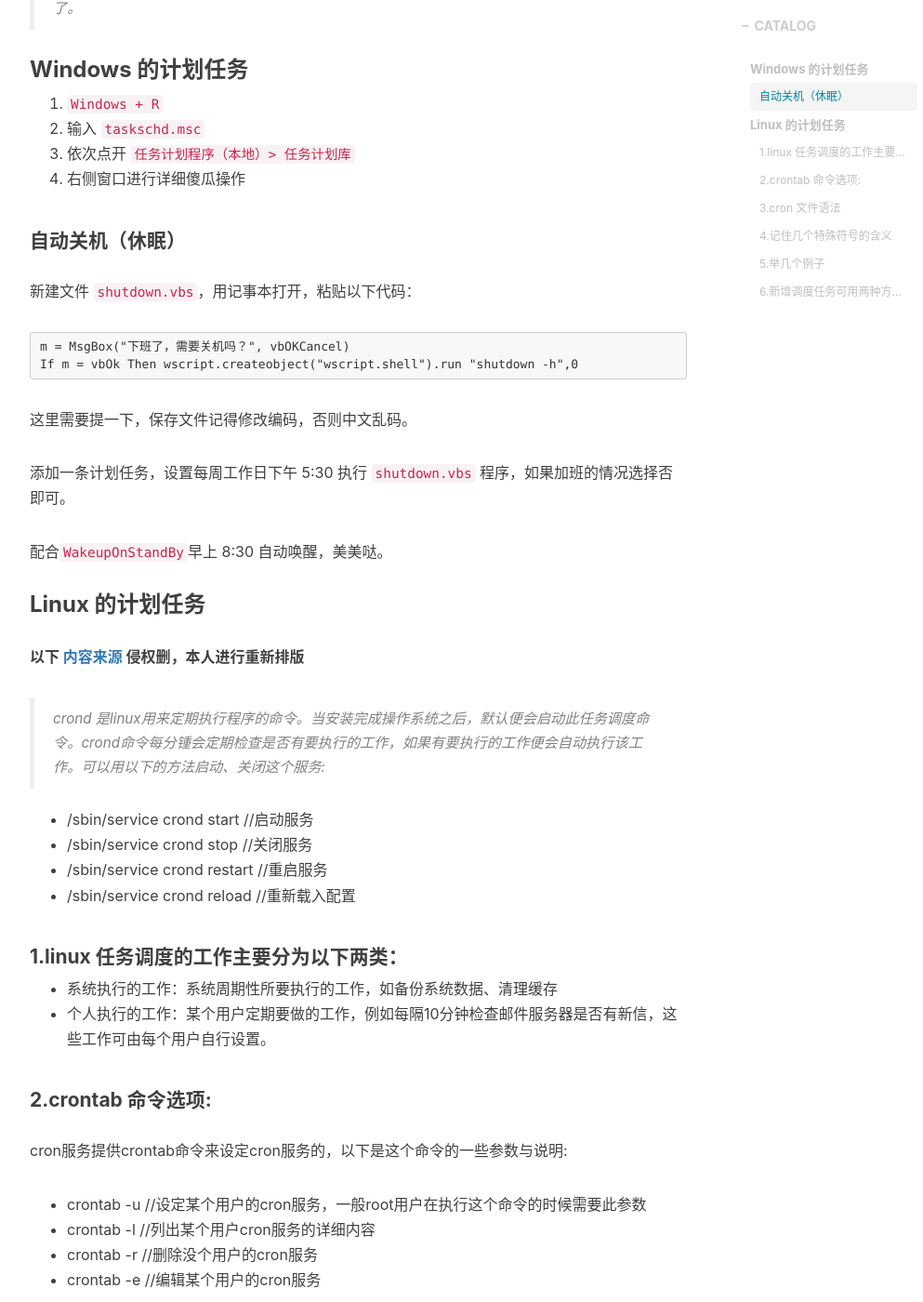
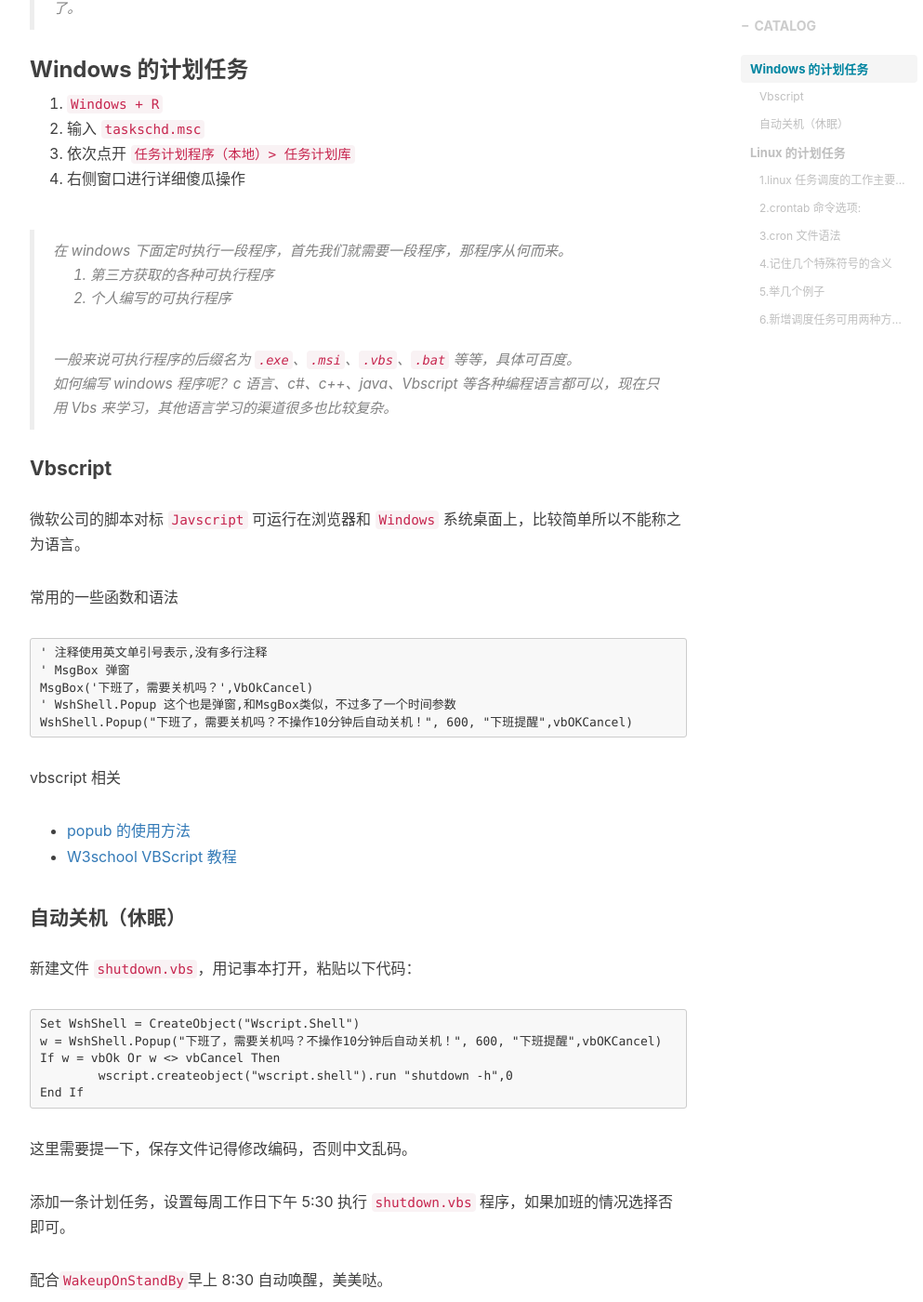
Before and after one commit to mengchenchen/mengchenchen.github.io, a Jekyll site: the page built from _posts/2018-12-21-关于 Linux 和 Windows 计划任务.md, in a window 1280 px wide and 1400 px high, scrolled down 689 px. Shown: the whole window at 93% size, without its empty margins (233-1226 px from the left). Built offline with Jekyll 4.4.1, drawn with Linux system fonts in a browser that asks for light colours; nearby versions of some CDN libraries; comment, search, counter and statistics services are not loaded.

Commit message:
Update 2018-12-21-关于 Linux 和 Windows 计划任务.md

````diff
--- a/_posts/2018-12-21-关于 Linux 和 Windows 计划任务.md
+++ b/_posts/2018-12-21-关于 Linux 和 Windows 计划任务.md
@@ -17,13 +17,44 @@ tag: Linux
 3. 依次点开 `任务计划程序（本地）> 任务计划库`
 4. 右侧窗口进行详细傻瓜操作
 
+> 在 windows 下面定时执行一段程序，首先我们就需要一段程序，那程序从何而来。
+>
+> 1. 第三方获取的各种可执行程序
+> 2. 个人编写的可执行程序
+>
+> 一般来说可执行程序的后缀名为 `.exe`、`.msi`、`.vbs`、`.bat` 等等，具体可百度。
+>
+> 如何编写 windows 程序呢？c 语言、c#、c++、java、Vbscript 等各种编程语言都可以，现在只用 Vbs 来学习，其他语言学习的渠道很多也比较复杂。
+
+#### Vbscript
+
+微软公司的脚本对标 `Javscript` 可运行在浏览器和 `Windows` 系统桌面上，比较简单所以不能称之为语言。
+
+常用的一些函数和语法
+
+```vbscript
+' 注释使用英文单引号表示,没有多行注释
+' MsgBox 弹窗
+MsgBox('下班了，需要关机吗？',VbOkCancel)
+' WshShell.Popup 这个也是弹窗,和MsgBox类似，不过多了一个时间参数
+WshShell.Popup("下班了，需要关机吗？不操作10分钟后自动关机！", 600, "下班提醒",vbOKCancel)
+```
+
+vbscript 相关
+
+- [popub 的使用方法](https://zhidao.baidu.com/question/585474893.html?qbl=relate_question_0&word=WshShell.Popup)
+- [W3school VBScript 教程](http://www.w3school.com.cn/vbscript/index.asp)
+
 #### 自动关机（休眠）
 
 新建文件 `shutdown.vbs`，用记事本打开，粘贴以下代码：
 
 ```vbscript
-m = MsgBox("下班了，需要关机吗？", vbOKCancel)
-If m = vbOk Then wscript.createobject("wscript.shell").run "shutdown -h",0
+Set WshShell = CreateObject("Wscript.Shell")
+w = WshShell.Popup("下班了，需要关机吗？不操作10分钟后自动关机！", 600, "下班提醒",vbOKCancel)
+If w = vbOk Or w <> vbCancel Then
+	wscript.createobject("wscript.shell").run "shutdown -h",0
+End If
 ```
 
 这里需要提一下，保存文件记得修改编码，否则中文乱码。
````
